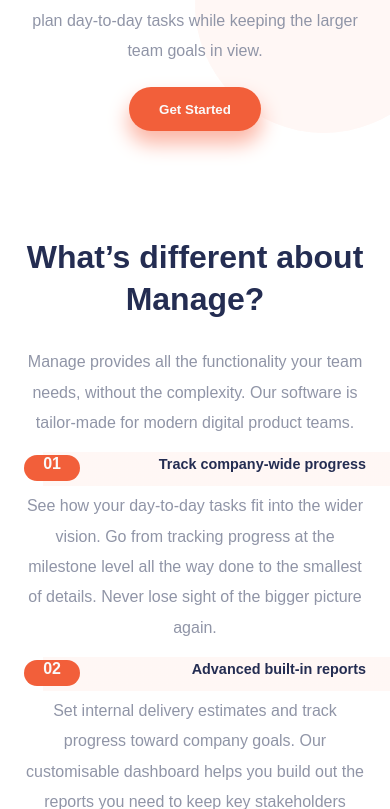
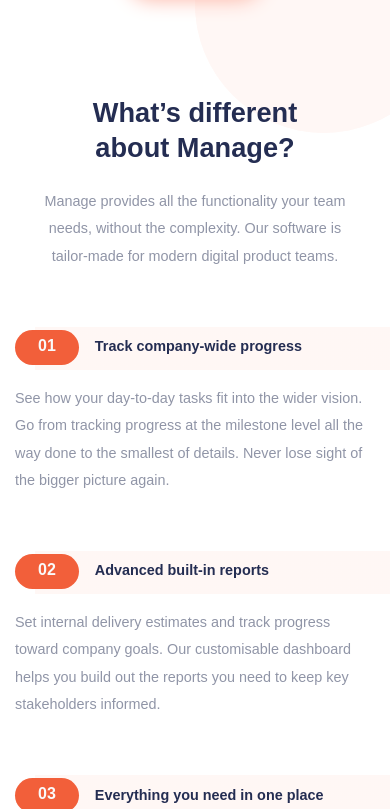
Before and after one commit to jusrus01/ManageLandingPage, a plain HTML site: page index.html in a window 390 px wide. Shown: the part 747-1556 px from the top of the page. Drawn offline with Linux system fonts and the light colour scheme; a web font is replaced by a local one.

Commit message:
Fixed up mobile layout

```diff
--- a/css/styles.css
+++ b/css/styles.css
@@ -51,7 +51,8 @@ h2, h3 {
 }
 
 h2 {
-    font-size: 2rem;
+    font-size: 1.7rem;
+    padding: 0 3.75rem;
 }
 
 nav {
@@ -100,10 +101,10 @@ button:hover, .button:hover {
 }
 
 .container {
-    padding-left: 1.5rem;
-    padding-right: 1.5rem;
-    padding-top: 1.0625rem;
-    padding-bottom: 1.0625rem;
+    padding-left: 0.9375rem;
+    padding-right: 0.9375rem;
+    padding-top: 2.5rem;
+    padding-bottom: 2.9375rem;
 
     max-width: 69.375rem;
     margin: 0 auto;
@@ -112,8 +113,8 @@ button:hover, .button:hover {
 }
 
 .container--px {
-    padding-left: 1.5rem;
-    padding-right: 1.5rem;
+    padding-left: 0.9375rem;
+    padding-right: 0.9375rem;
     padding-top: 0;
     padding-bottom: 0;
 }
@@ -271,19 +272,24 @@ button:hover, .button:hover {
     background-repeat: no-repeat;
     background-position: center center;
     position: relative;
-    height: 25rem;
+    height: 15rem;
     width: 100%;
 }
 
 .hero__text h1 {
     color: var(--clr-blue);
     font-weight: 700;
-    font-size: 2.5rem;
+    font-size: 2.4rem;
+    padding: 0 0.9375rem;
+}
+
+.hero__text p {
+    padding: 0 1.69rem;
 }
 
 .hero__text button {
-    margin-top: 0.3rem;
-    margin-bottom: 5rem;
+    margin-top: 1.875rem;
+    margin-bottom: 5.3125rem;
 }
 
 /* Info */
@@ -292,11 +298,27 @@ button:hover, .button:hover {
     display: block;
 }
 
+.info p {
+}
+
+.info__desc {
+    padding: 0 0.94rem;
+}
+
+.info__text {
+    text-align: left;
+}
+
+.info p, .testimonials p {
+    font-size: 0.9rem;
+}
+
 .info__header {
     display: flex;
     align-items: center;
-    justify-content: space-between;
+    justify-content: flex-start;
     position: relative;
+    margin-top: 3.3rem;
 }
 
 .info__header span {
@@ -305,29 +327,29 @@ button:hover, .button:hover {
     font-weight: 700;
     border-radius: 25px;
     background-color: var(--clr-red);
-    padding-bottom: 0.55rem;
-    padding-left: 1.2rem;
-    padding-right: 1.2rem;
-    z-index: 2;
+    padding-bottom: 0.66rem;
+    padding-left: 1.4375rem;
+    padding-right: 1.4375rem;
+    padding-top: 0.45rem;
 }
 
 .info-bg {
-    height: 100%;
+    height: 90%;
     width: 110%;
     position: absolute;
     background: linear-gradient(to right, transparent 5%, var(--clr-pale-red) 0%);
-    top: -2px;
+    top: 4px;
     padding-top: 2.1rem;
     opacity: 0.5;
     z-index: -1;
 }
 
 .info__header h3 {
-    padding-left: 1.5rem;
-    margin: 0;
     position: relative;
     font-size: 0.9rem;
     z-index: 3;
+    margin-right: 2.2rem;
+    padding-left: 1rem;
 }
 
 /* Simply */
@@ -341,7 +363,7 @@ button:hover, .button:hover {
 .simply__container {
     max-width: 69.375rem;
     margin: 0 auto;
-    padding: 2rem 4rem;
+    padding: 4.5rem 0;
     text-align: center;
 }
 
@@ -358,6 +380,7 @@ button:hover, .button:hover {
 .simply__container h2 {
     color: var(--clr-light-gray);
     z-index: 2;
+    font-size: 2rem;
 }
 
 .simply__container button {
@@ -418,7 +441,7 @@ button:hover, .button:hover {
 }
 
 .card img {
-    height: 100px;
+    height: 4.5rem;
 }
 
 .card p {
@@ -483,12 +506,16 @@ footer {
 }
 
 .footer__input input {
-    padding: 0.9rem 0.3rem;
+    padding-top: 0.9rem;
+    padding-bottom: 0.9rem;
+    padding-right: 0.3rem;
+    padding-left: 1rem;
     border-radius: 50px;
     border: 0;
 }
 
 .footer__input input:focus {
+    outline: none;
     color: var(--clr-red);
     border: 1px solid var(--clr-red);
 }
@@ -708,6 +735,10 @@ footer h5 {
         visibility: hidden;
     }
 
+    .info__text {
+        text-align: left;
+    }
+
     .simply__container {
         display: flex;
         text-align: left;
--- a/index.html
+++ b/index.html
@@ -23,7 +23,7 @@
   <header id="header" class="header">
     <div class="overlay has-fade"></div>
     <nav class="container flex flex-jc-sb flex-ai-c">
-      <a href="/" class="header--logo">
+      <a href="/" class="header__logo">
         <img src="images/logo.svg" alt="Manage">
       </a>
 
@@ -71,7 +71,7 @@
       <h2>
         What’s different about Manage?
       </h2>
-      <p>
+      <p class="info__desc">
         Manage provides all the functionality your team needs, without
         the complexity. Our software is tailor-made for modern digital
         product teams.
@@ -209,7 +209,7 @@
       <div class="footer__input">
         <form id="emailSubmitForm">
           <div class="grid">
-            <input id="emailSubmitInput" type="text" maxlength="30" placeholder="&nbsp;&nbsp;&nbsp;&nbsp;Updates in your inbox…">
+            <input id="emailSubmitInput" type="text" maxlength="30" placeholder="Updates in your inbox…">
             <div id="emailSubmitFormError"></div>
           </div>
           <button type="submit">Go</button>
```
